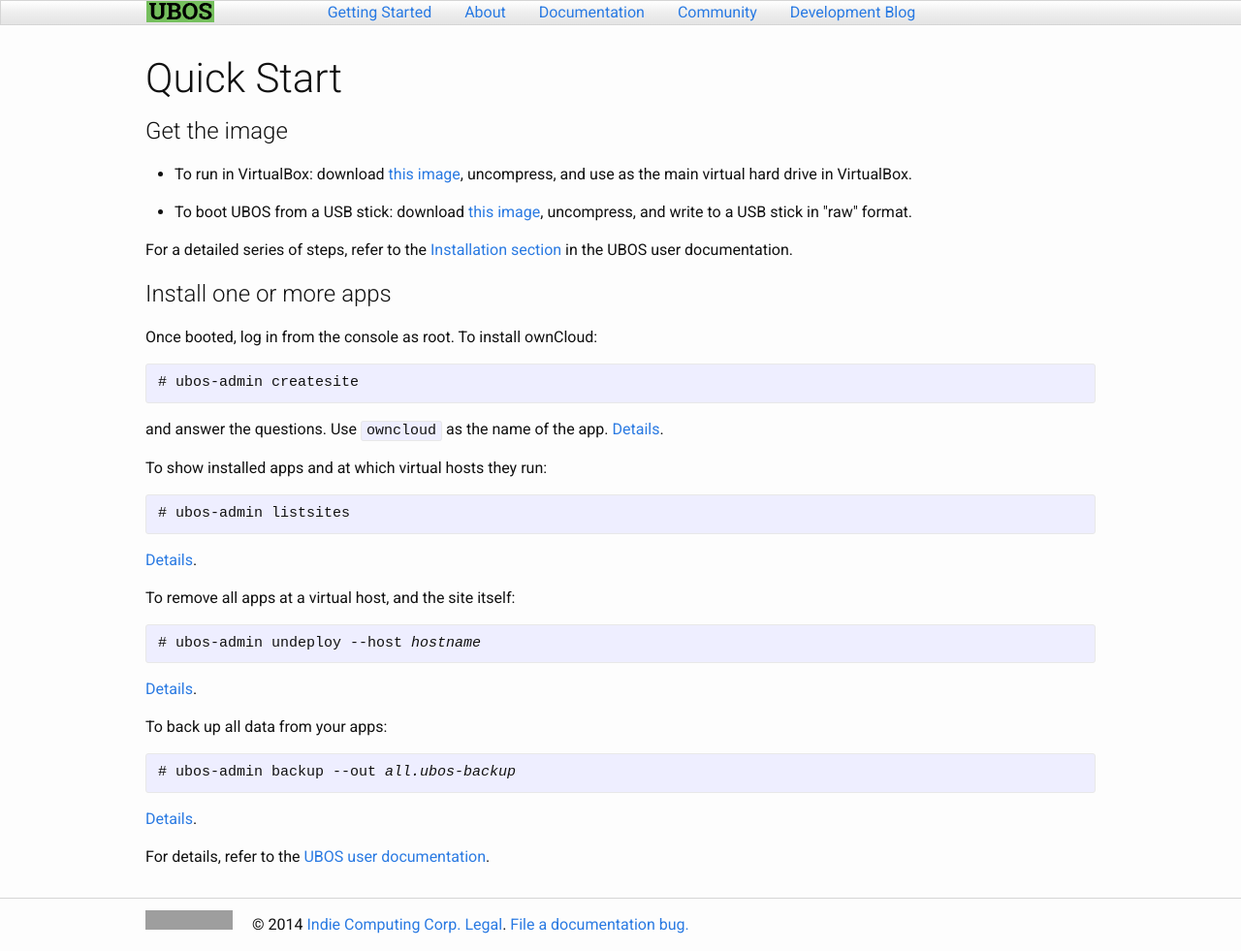
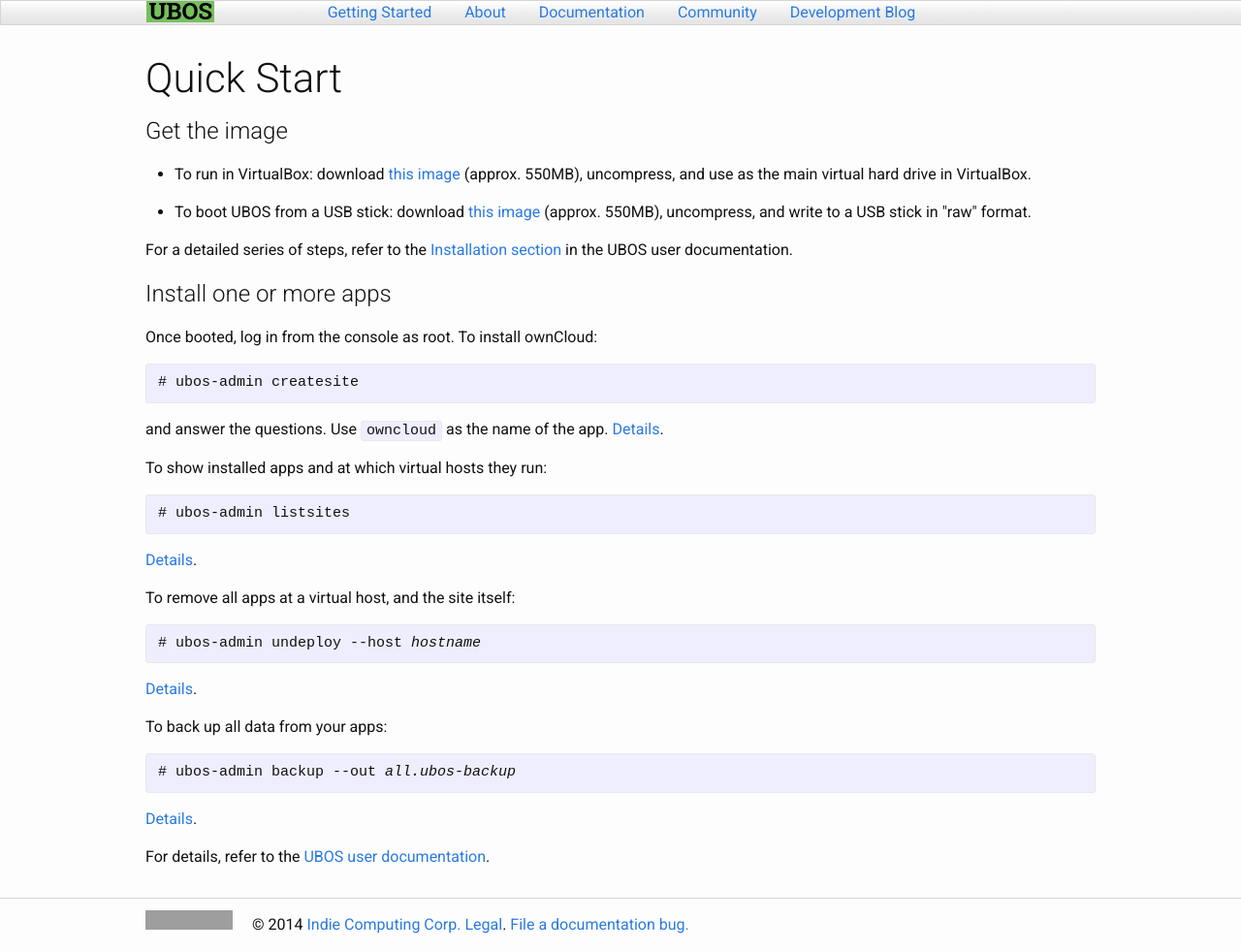
Before and after one commit to uboslinux/ubos-docs, a Jekyll site: the page built from jekyll/quickstart/index.html, in a window 1280 px wide. Shown: the whole page at 97% size. Built offline with Jekyll 4.4.1, drawn with Linux system fonts in a browser that asks for light colours; grey boxes are pictures that could not be loaded.

Commit message:
added approximate download sizes so people aren't surprised

```diff
--- a/jekyll/quickstart/index.html
+++ b/jekyll/quickstart/index.html
@@ -7,11 +7,11 @@ title: Quick Start
 
 <ul>
  <li>To run in VirtualBox: download
-     <a href="http://depot.ubos.net/red/x86_64/images/ubos_red_x86_64_LATEST-1part-vbox.vmdk.xz">this image</a>,
-     uncompress, and use as the main virtual hard drive in VirtualBox.</li>
+     <a href="http://depot.ubos.net/red/x86_64/images/ubos_red_x86_64_LATEST-1part-vbox.vmdk.xz">this
+     image</a> (approx. 550MB), uncompress, and use as the main virtual hard drive in VirtualBox.</li>
  <li>To boot UBOS from a USB stick: download
-     <a href="http://depot.ubos.net/red/x86_64/images/ubos_red_x86_64_LATEST-1part.img.xz">this image</a>,
-     uncompress, and write to a USB stick in "raw" format.</li>
+     <a href="http://depot.ubos.net/red/x86_64/images/ubos_red_x86_64_LATEST-1part.img.xz">this
+     image</a> (approx. 550MB), uncompress, and write to a USB stick in "raw" format.</li>
 </ul>
 
 <p>For a detailed series of steps, refer to the
```
